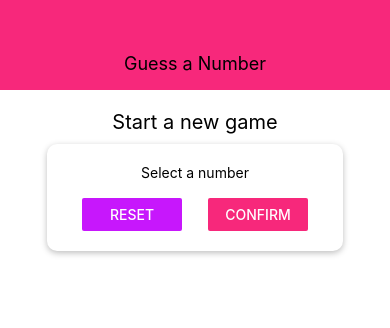
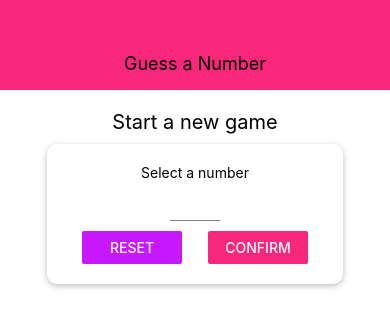
Before and after one commit to heminjohnson/React-Native-Guess-Number-App, a React Native app: screen / in a window 390 px wide. Shown: the top 328 px of the page. Built offline with nearby package versions, Linux system fonts and the light colour scheme.

Commit message:
feat: configure and style text input

```diff
--- /dev/null
+++ b/components/Input.js
@@ -0,0 +1,19 @@
+import React from 'react'
+import { TextInput, StyleSheet } from 'react-native'
+
+const Input = props => {
+    return (
+        <TextInput {...props} style={{ ...styles.input, ...props.style }} />
+    )
+}
+
+const styles = StyleSheet.create({
+    input: {
+        height: 30,
+        borderBottomColor: 'grey',
+        borderBottomWidth: 1,
+        marginVertical: 10
+    }
+})
+
+export default Input
--- a/screens/StartGameScreen.js
+++ b/screens/StartGameScreen.js
@@ -3,6 +3,7 @@
 
 import Card from '../components/Card'
 import Colors from '../constants/colors'
+import Input from '../components/Input'
 
 const StartGameScreen = props => {
     return (
@@ -10,7 +11,7 @@
             <Text style={styles.title}>Start a new game</Text>
             <Card style={styles.inputContainer}>
                 <Text>Select a number</Text>
-                <TextInput />
+                <Input style={styles.input} blurOnSubmit autoCapitalize={'none'} autoCorrect={false} keyboardType={'number-pad'} maxLength={2}/>
                 <View style={styles.buttonContainer}>
                     <View style={styles.button}>
                         <Button onPress={() => {}} title={'Reset'} color={Colors.accent}></Button>
@@ -47,6 +48,10 @@
     },
     button: {
       width: 100
+    },
+    input: {
+      width: 50,
+      textAlign: 'center'
     }
 })
 
```
